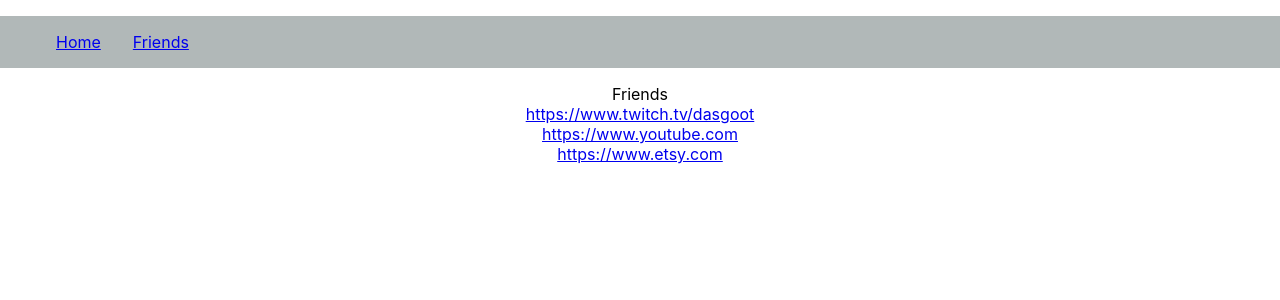
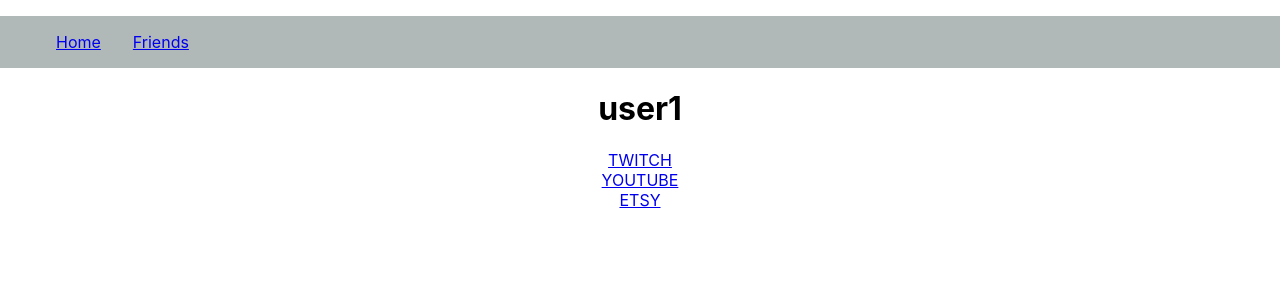
Before and after one commit to cgutierrez7/projectc, a React (Create React App) app: page /pages/friends in a window 1280 px wide. Shown: the top 300 px of the page. Built offline with nearby package versions, Linux system fonts and the light colour scheme.

Commit message:
refactored SocialLink component, added Sites enum, and refactored initialState socialLinks field

```diff
--- a/src/features/socialLink/SocialLink.tsx
+++ b/src/features/socialLink/SocialLink.tsx
@@ -1,10 +1,11 @@
 import * as React from 'react';
 import { connect } from 'react-redux';
 import { RootState } from '../../app/store';
+import { SocialLinkModel } from './socialLinkSlice'
 
 interface StateProps {
   username: string,
-  links: string[]
+  links: SocialLinkModel[]
 }
 
 type Props = StateProps
@@ -25,11 +26,12 @@
   render () {
     return (
       <div>
-        {this.props.links.map((link: string) => {
+        {this.props.links.map((link: SocialLinkModel) => {
           return (
-            <div>
-              <a key={link} href={link}>{link}</a>
-            </div>
+            <>
+            <a key={link.site} href={link.url} target="_blank" rel="noreferrer">{link.site}</a>
+            <br/>
+            </>
           )
         })}
       </div>
--- a/src/features/socialLink/socialLinkSlice.ts
+++ b/src/features/socialLink/socialLinkSlice.ts
@@ -1,6 +1,37 @@
+enum Sites {
+  Twitch = "TWITCH",
+  Youtube = "YOUTUBE",
+  Twitter = "TWITTER",
+  Discord = "DISCORD",
+  Instagram = "INSTAGRAM",
+  Snapchat = "SNAPCHAT",
+  Patreon = "PATREON",
+  Onlyfans = "ONLYFANS",
+  Etsy = "ETSY",
+  Other = "OTHER"
+}
+
+export interface SocialLinkModel {
+  site: Sites,
+  url: string
+}
+
 const initialState = {
   username: "user1",
-  socialLinks: ["https://www.twitch.tv/dasgoot", "https://www.youtube.com", "https://www.etsy.com"]
+  socialLinks: [
+    {
+      site: Sites.Twitch,
+      url : "https://www.twitch.tv"
+    },
+    {
+      site: Sites.Youtube,
+      url: "https://www.youtube.com"
+    },
+    {
+      site: Sites.Etsy,
+      url: "https://www.etsy.com"
+    }
+  ]
 }
 
 interface actions {
--- a/src/pages/friends.tsx
+++ b/src/pages/friends.tsx
@@ -3,21 +3,19 @@
 import {RootState} from '../app/store';
 import {connect} from 'react-redux';
 
+interface Props {
+  username: string
+}
+
 const mapStateToProps = (state: RootState) => ({
-  username: state.socialLinks.username,
-  socialLinks: state.socialLinks.socialLinks
+  username: state.socialLinks.username
 })
 
-class Friends extends React.Component {
-
-
+class Friends extends React.Component<Props, RootState> {
   render() {
     return (
       <>
-        <div>
-          Friends
-        </div>
-        {/* TODO: Test code, remove when done testing */}
+        <h1>{this.props.username}</h1>
         <SocialLink />
       </>
     )
```
